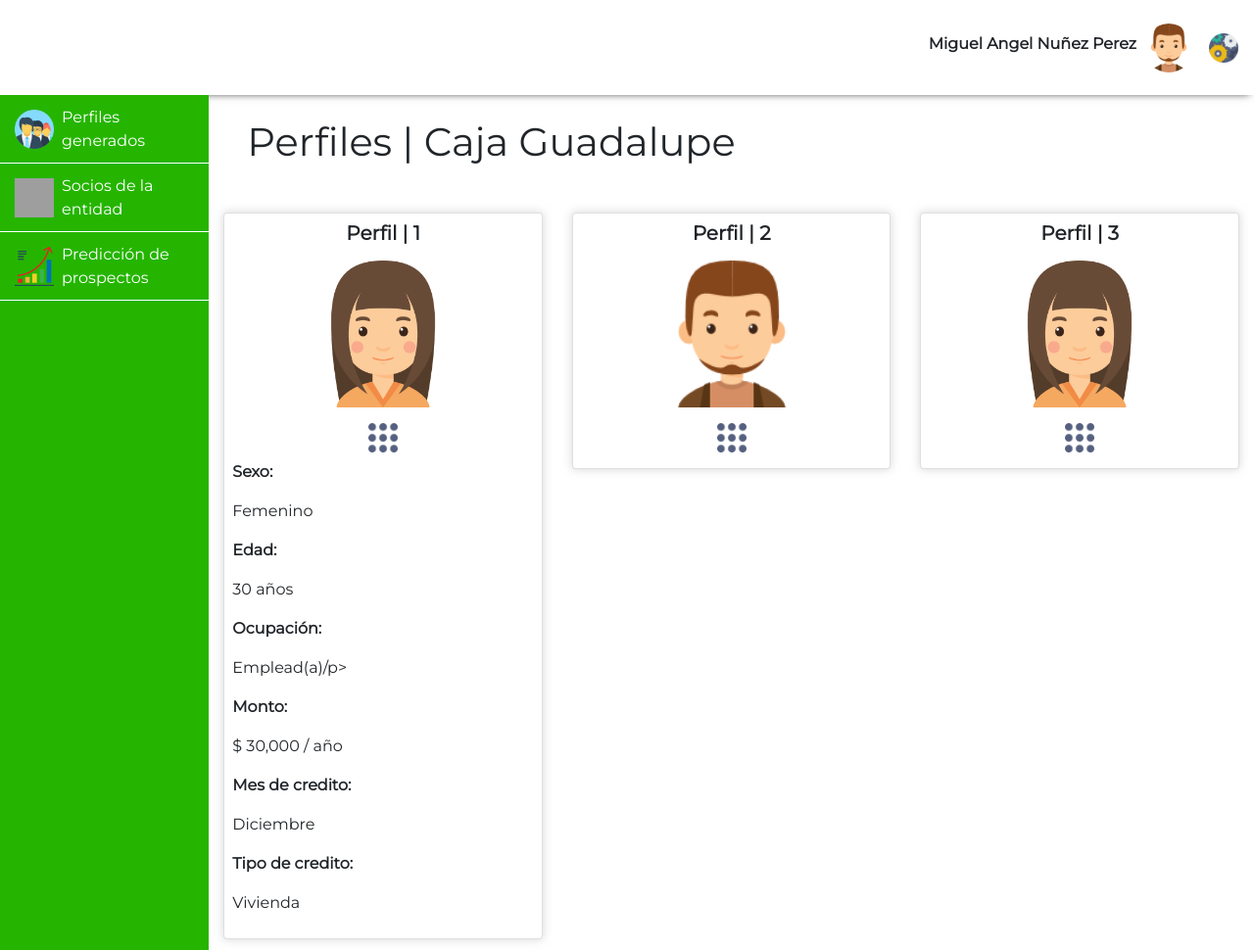
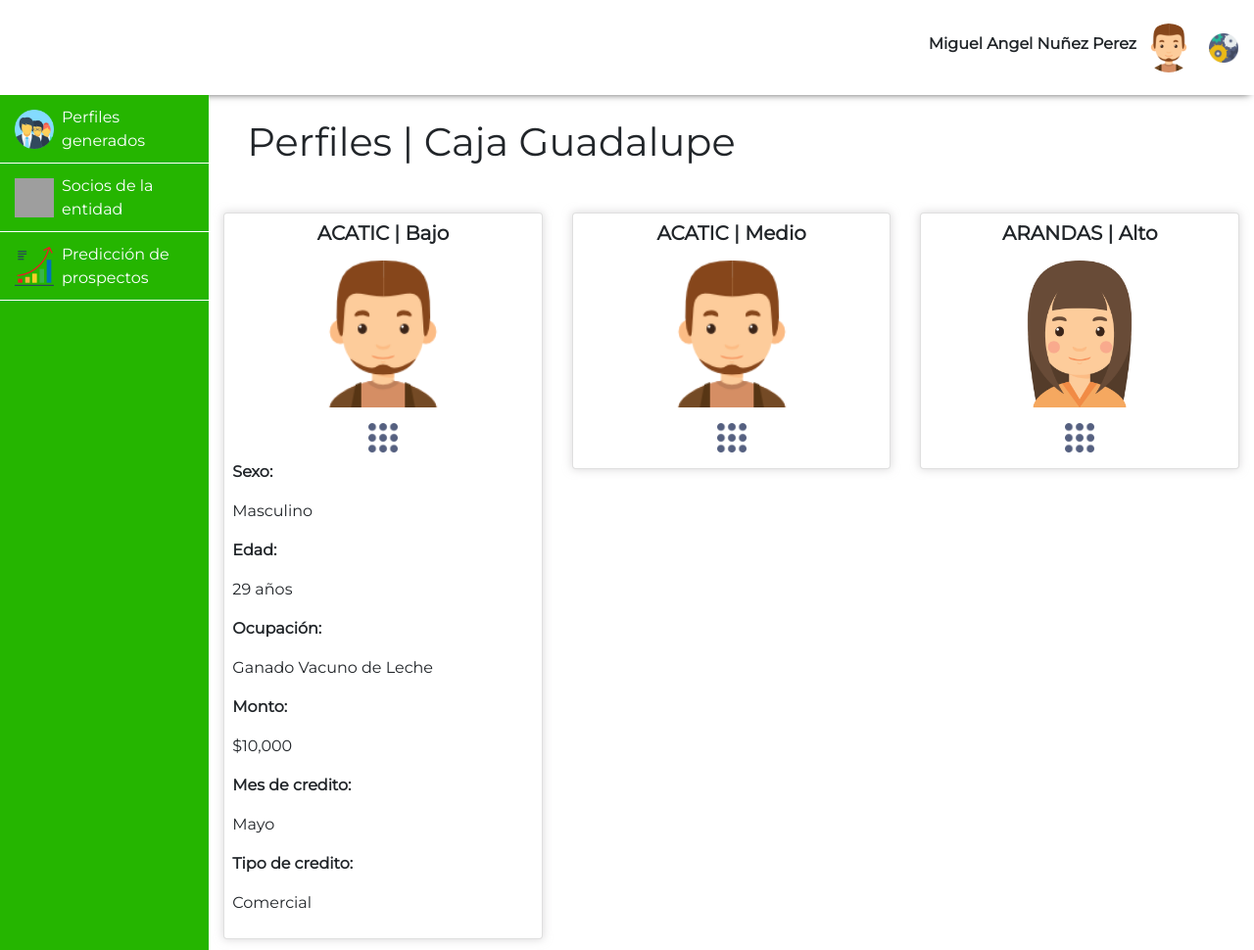
Before and after one commit to Pixele9/hackafest, a Django app: page /index/ in a window 1280 px wide, after a click that opens the changed part. Shown: the whole page at 98% size. Run offline with Django 3.2, Linux system fonts and the light colour scheme; some libraries are stand-ins or nearby versions; grey boxes are pictures that could not be loaded.

Commit message:
*added* Perfiles estaticos

```diff
--- a/banco/Apps/analisis/templates/index.html
+++ b/banco/Apps/analisis/templates/index.html
@@ -6,9 +6,9 @@
     <div class="col-12 col-md-4 align-items-center justify-content-center">
     <!-- Card -->
     <div class="card d-flex flex-column p-2 my-3">
-        <h2>Perfil | 1</h2>
+        <h2>ACATIC | Bajo</h2>
         <div class="img-card p-2">
-            <img src="{% static 'public/img/girl.png'%}" alt="" srcset="">
+            <img src="{% static 'public/img/man.png'%}" alt="" srcset="">
         </div>
         <div id="carac" class="carac d-flex flex-row justify-content-center p-2" data-toggle="collapse" data-target="#cred" aria-expanded="false" aria-controls="cred" role="button">
             <img src="{% static 'public/img/menu.png'%}" alt="" srcset="">
@@ -16,27 +16,27 @@
         <div id="cred" class="creditos-container collapse">
             <div class="caracteristica">
                 <p class="feat-title">Sexo:</p>
-                <p>Femenino</p>
+                <p>Masculino</p>
             </div>
             <div class="caracteristica">
                 <p class="feat-title">Edad:</p>
-                <p>30 años</p>
+                <p>29 años</p>
             </div>
             <div class="caracteristica">
                 <p class="feat-title">Ocupación:</p>
-                <p>Emplead(a)/p>
+                <p>Ganado Vacuno de Leche</p>
             </div>
             <div class="caracteristica">
                 <p class="feat-title">Monto:</p>
-                <p>$ 30,000 / año</p>
+                <p>$10,000</p>
             </div>
             <div class="caracteristica">
                 <p class="feat-title">Mes de credito:</p>
-                <p>Diciembre</p>
+                <p>Mayo</p>
             </div>
             <div class="caracteristica">
                 <p class="feat-title">Tipo de credito:</p>
-                <p>Vivienda</p>
+                <p>Comercial</p>
             </div>
         </div>
     </div>
@@ -45,7 +45,7 @@
 <div class="col-12 col-md-4 align-items-center justify-content-center">
     <!-- Card -->
     <div class="card d-flex flex-column p-2 my-3">
-        <h2>Perfil | 2</h2>
+        <h2>ACATIC | Medio </h2>
         <div class="img-card p-2">
             <img src="{% static 'public/img/man.png'%}" alt="" srcset="">
         </div>
@@ -60,19 +60,19 @@
             </div>
             <div class="caracteristica">
                 <p class="feat-title">Edad:</p>
-                <p>50 años</p>
+                <p>58 años</p>
             </div>
             <div class="caracteristica">
                 <p class="feat-title">Ocupación:</p>
-                <p>Agropecuario</p>
+                <p>Ganado Vacuno de Leche</p>
             </div>
             <div class="caracteristica">
                 <p class="feat-title">Monto:</p>
-                <p>$ 50,000</p>
+                <p>$50,000</p>
             </div>
             <div class="caracteristica">
                 <p class="feat-title">Mes de credito:</p>
-                <p>Junio</p>
+                <p>Octubre</p>
             </div>
             <div class="caracteristica">
                 <p class="feat-title">Tipo de credito:</p>
@@ -85,7 +85,7 @@
 <div class="col-12 col-md-4 align-items-center justify-content-center">
     <!-- Card -->
     <div class="card d-flex flex-column p-2 my-3">
-        <h2>Perfil | 3</h2>
+        <h2>ARANDAS | Alto</h2>
         <div class="img-card p-2">
             <img src="{% static 'public/img/girl.png'%}" alt="" srcset="">
         </div>
@@ -96,19 +96,19 @@
         <div id="cred-3" class="creditos-container collapse">
             <div class="caracteristica">
                 <p class="feat-title">Sexo:</p>
-                <p>Femenino</p>
+                <p>Masculino</p>
             </div>
             <div class="caracteristica">
                 <p class="feat-title">Edad:</p>
-                <p>40 años</p>
+                <p>41 años</p>
             </div>
             <div class="caracteristica">
                 <p class="feat-title">Ocupación:</p>
-                <p>Agropecuaria</p>
+                <p>Empleados</p>
             </div>
             <div class="caracteristica">
                 <p class="feat-title">Monto:</p>
-                <p>$ 60,000</p>
+                <p>$1M</p>
             </div>
             <div class="caracteristica">
                 <p class="feat-title">Mes de credito:</p>
@@ -116,7 +116,7 @@
             </div>
             <div class="caracteristica">
                 <p class="feat-title">Tipo de credito:</p>
-                <p>Comercial</p>
+                <p>Consumo</p>
             </div>
         </div>
     </div>
--- a/banco/Apps/analisis/urls.py
+++ b/banco/Apps/analisis/urls.py
@@ -18,6 +18,5 @@ from django.urls import path
 from Apps.analisis import views as views_analisis
 
 urlpatterns = [
-    path('prueba', views_analisis.prueba, name='prueba'),
 
 ]
```
